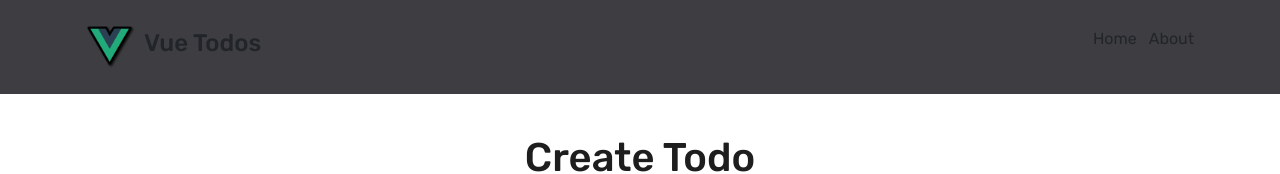
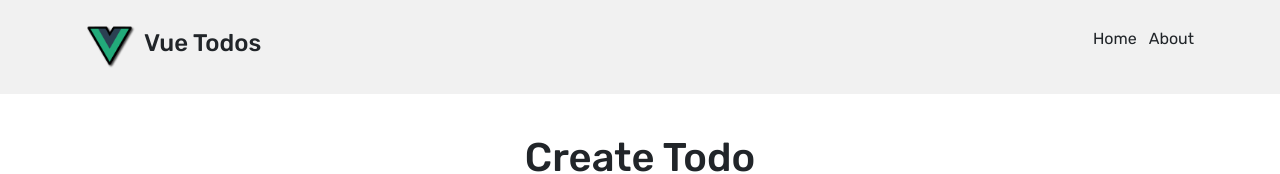
Before and after one commit to wriggu/awfultaskmanager-vue.js, a Vue app: page / in a window 1280 px wide. Shown: the top 174 px of the page. Built offline with nearby package versions, Linux system fonts and the light colour scheme.

Commit message:
Revert "color palette changes"
This reverts commit fa86d12f650be449b5d4b257905f783800eba760.

```diff
--- a/src/components/TodoHeader.vue
+++ b/src/components/TodoHeader.vue
@@ -20,7 +20,7 @@ import { RouterLink } from 'vue-router';
 
 <style lang="scss" scoped>
 header {
-  background-color: #3e3e42;
+  background-color: #f1f1f1;
   nav {
     display: flex;
     align-items: center;
--- a/src/views/TodosView.vue
+++ b/src/views/TodosView.vue
@@ -87,7 +87,6 @@ const deleteTodo = (todoId) => {
 
 <style lang="scss" scoped>
 main {
-  color: #1e1e1e;
   display: flex;
   flex-direction: column;
   max-width: 500px;
```
